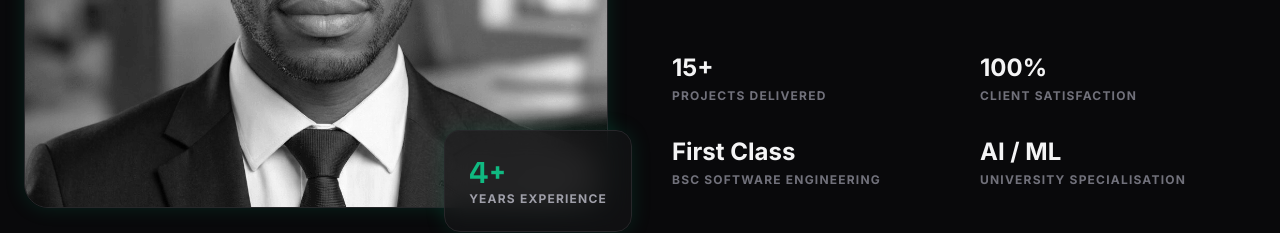
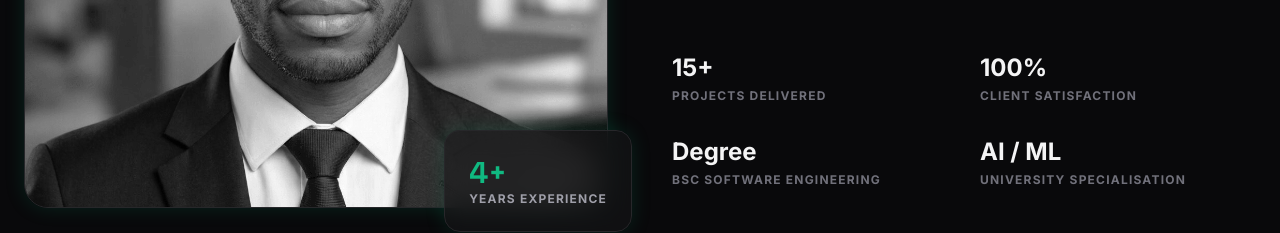
Before and after one commit to temiloluwa-adebayo/My_Portfolio, a React (Vite) app: page / in a window 1280 px wide. Shown: the part 4160-4393 px from the top of the page. Built offline with nearby package versions, Linux system fonts and the light colour scheme.

Commit message:
updated degree status

```diff
--- a/src/App.tsx
+++ b/src/App.tsx
@@ -443,7 +443,7 @@ export default function App() {
                   <div className="text-xs font-bold text-zinc-500 uppercase tracking-widest">Client Satisfaction</div>
                 </div>
                 <div>
-                  <div className="text-zinc-100 font-bold text-2xl mb-1">First Class</div>
+                  <div className="text-zinc-100 font-bold text-2xl mb-1">Degree</div>
                   <div className="text-xs font-bold text-zinc-500 uppercase tracking-widest">BSc Software Engineering</div>
                 </div>
                 <div>
```
